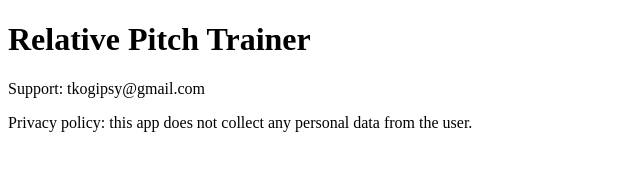
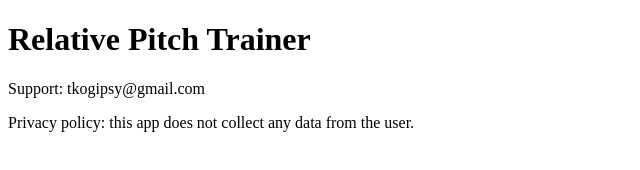
Before and after one commit to team-kafka/Interval-Ear-Trainer, a plain HTML site: page index.html in a window 1280 px wide. Shown: the full height of the page, 0-640 px from the left. Drawn offline with Linux system fonts and the light colour scheme.

Commit message:
Update index.html

```diff
--- a/index.html
+++ b/index.html
@@ -3,6 +3,6 @@
 <body>
 <h1>Relative Pitch Trainer</h1>
 <p>Support: tkogipsy@gmail.com</p>
-<p>Privacy policy: this app does not collect any personal data from the user.</p>
+<p>Privacy policy: this app does not collect any data from the user.</p>
 </body>
 </html>
```
